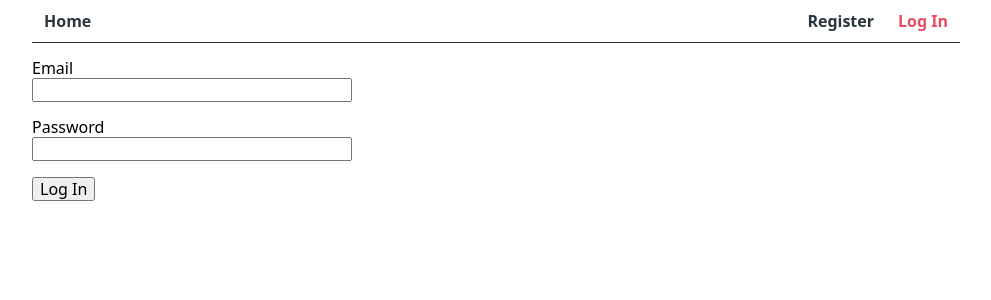
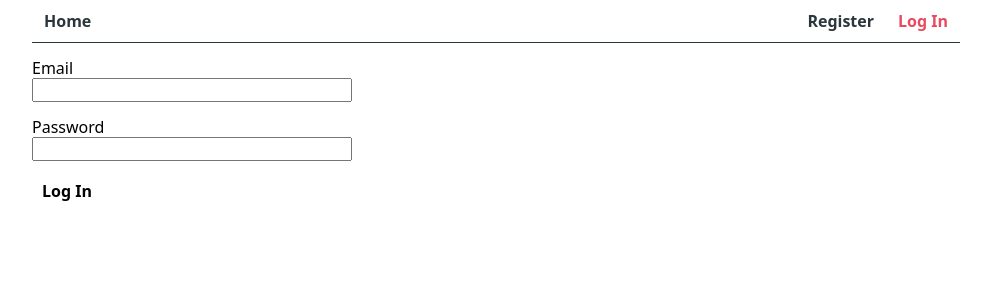
Before and after one commit to ErazorWhite/goit-react-hw-08-auth, a React (Vite) app: page /login in a window 1280 px wide. Shown: the top 300 px of the page, without its empty margins (144-1135 px from the left). Built offline with nearby package versions, Linux system fonts and the light colour scheme.

Commit message:
log in & logout btns style added

```diff
--- a/src/components/LoginForm/LoginForm.jsx
+++ b/src/components/LoginForm/LoginForm.jsx
@@ -7,6 +7,7 @@ import {
   StyledLabel,
 } from './LoginForm.styled';
 import * as Yup from 'yup';
+import { StyledButton } from '../styles/buttons';
 
 const validationSchema = Yup.object({
   email: Yup.string().email('Invalid email address').required('Required'),
@@ -48,7 +49,7 @@ export const LoginForm = () => {
               <StyledErrorMessage>{errors.password}</StyledErrorMessage>
             ) : null}
           </StyledLabel>
-          <button type="submit">Log In</button>
+          <StyledButton type="submit">Log In</StyledButton>
         </StyledForm>
       )}
     </Formik>
--- a/src/components/UserMenu/UserMenu.jsx
+++ b/src/components/UserMenu/UserMenu.jsx
@@ -2,6 +2,7 @@ import { useDispatch } from 'react-redux';
 import { logOut } from '../../redux/auth/operations';
 import { StyledUsername, StyledWrapper } from './UserMenu.styled';
 import useAuth from '../hooks/useAuth';
+import { StyledButton } from '../styles/buttons';
 
 export const UserMenu = () => {
   const dispatch = useDispatch();
@@ -10,9 +11,9 @@ export const UserMenu = () => {
   return (
     <StyledWrapper>
       <StyledUsername>Welcome, {user.name}</StyledUsername>
-      <button type="button" onClick={() => dispatch(logOut())}>
+      <StyledButton type="button" onClick={() => dispatch(logOut())}>
         Logout
-      </button>
+      </StyledButton>
     </StyledWrapper>
   );
 };
```
